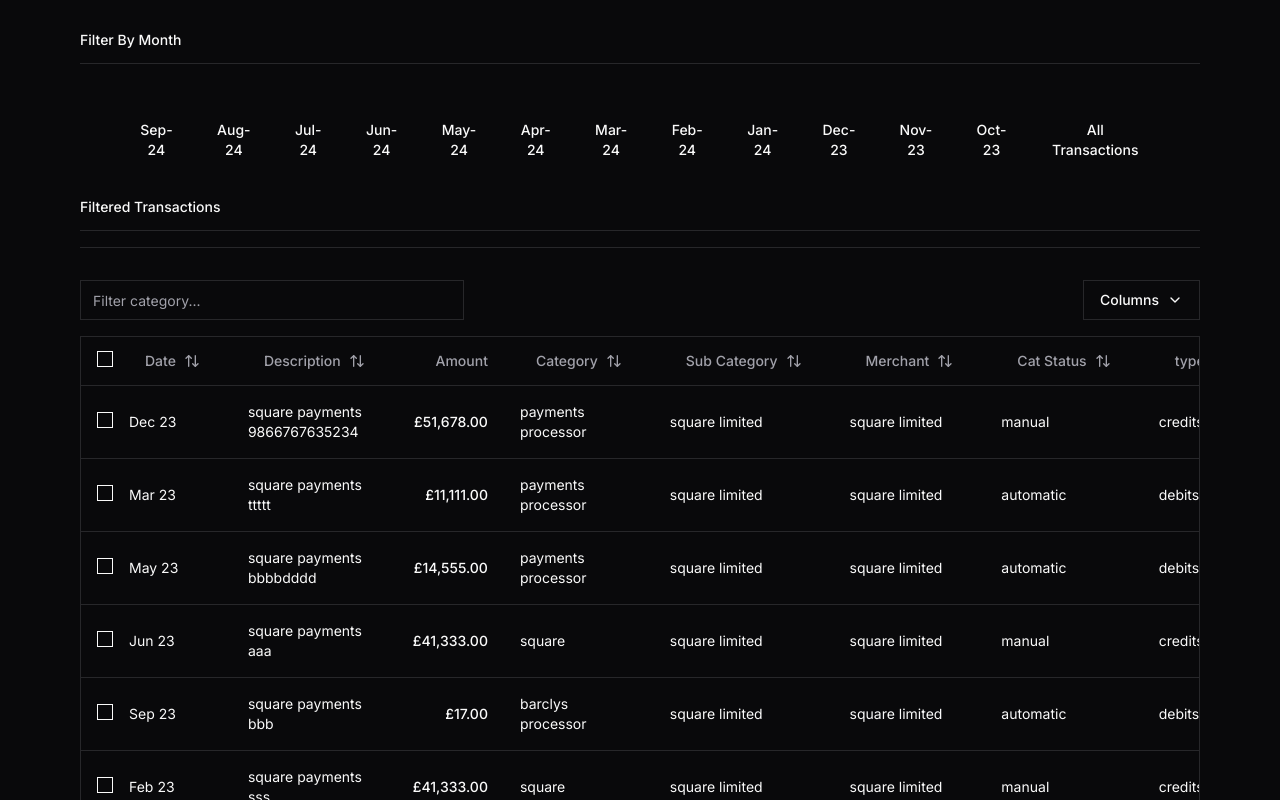
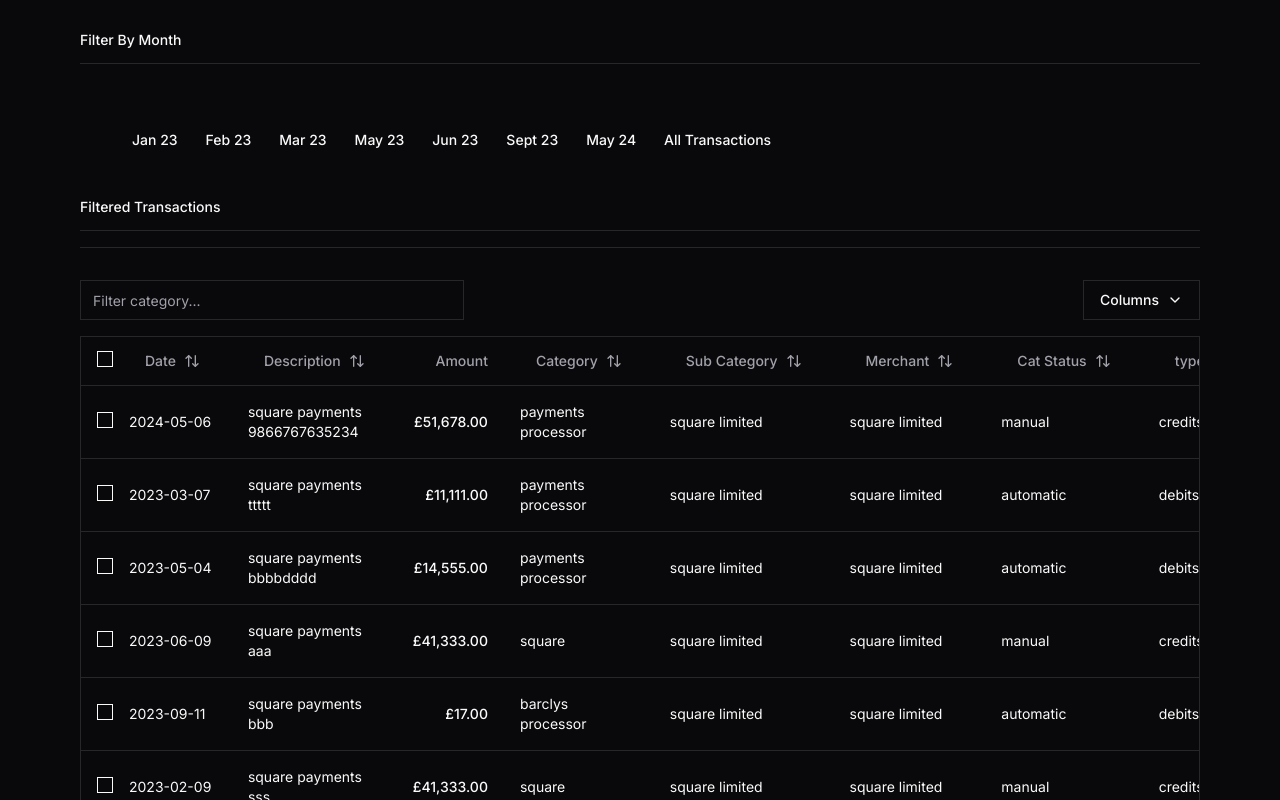
Before and after one commit to Smile2B/365finance, a Next.js app: page / in a window 1280 px wide. Shown: the part 700-1500 px from the top of the page. Built offline with nearby package versions, Linux system fonts and the light colour scheme.

Commit message:
Update page.tsx

```diff
--- a/src/app/page.tsx
+++ b/src/app/page.tsx
@@ -45,7 +45,7 @@ import { Checkbox } from "@/components/ui/checkbox";
 const data = [
   {
     transactionID: "1",
-    date: "2023-12-06",
+    date: "2024-05-06",
     description: "Square Payments 9866767635234",
     amount: "51678.00",
     category: "Payments Processor",
@@ -143,16 +143,7 @@ const data = [
     type: "Credits Only",
   },
 ];
-const formatDate = (dateString: string) => {
-  const options = { year: "2-digit", month: "short" };
-  return new Date(dateString).toLocaleDateString("en-US", options);
-};
-const getUniqueMonths = (data) => {
-  const monthsSet = new Set(
-    data.map((item) => formatDate(item.date))
-  );
-  return Array.from(monthsSet).sort((a, b) => new Date(`01-${a}`) - new Date(`01-${b}`)); // Sort by date
-};
+
 
 const columns: ColumnDef<Payment>[] = [
   {
@@ -190,11 +181,9 @@ const columns: ColumnDef<Payment>[] = [
         </Button>
       );
     },
-    cell: ({ row }) => {
-      const rawDate = row.getValue("date");
-      const formattedDate = formatDate(rawDate);
-      return <div className="capitalize">{formattedDate}</div>;
-    }
+    cell: ({ row }) => (
+      <div className="lowercase">{row.getValue("date")}</div>
+    ),
   },
   {
     accessorKey: "description",
@@ -359,183 +348,24 @@ export type Payment = {
 
 // These function are moved to utils
 // Transaction, aggregateData, filterData
-const invoices = [
-  {
-    invoice: "INV001",
-    paymentStatus: "Paid",
-    totalAmount: "$250.00",
-    paymentMethod: "Credit Card",
-  },
-  {
-    invoice: "INV002",
-    paymentStatus: "Pending",
-    totalAmount: "$150.00",
-    paymentMethod: "PayPal",
-  },
-  {
-    invoice: "INV003",
-    paymentStatus: "Unpaid",
-    totalAmount: "$350.00",
-    paymentMethod: "Bank Transfer",
-  },
-  {
-    invoice: "INV004",
-    paymentStatus: "Paid",
-    totalAmount: "$450.00",
-    paymentMethod: "Credit Card",
-  },
-  {
-    invoice: "INV005",
-    paymentStatus: "Paid",
-    totalAmount: "$550.00",
-    paymentMethod: "PayPal",
-  },
-  {
-    invoice: "INV006",
-    paymentStatus: "Pending",
-    totalAmount: "$200.00",
-    paymentMethod: "Bank Transfer",
-  },
-  {
-    invoice: "INV007",
-    paymentStatus: "Unpaid",
-    totalAmount: "$300.00",
-    paymentMethod: "Credit Card",
-  },
-];
-const data3: Transaction[] = [
-  {
-    label: "salary",
-    note: "monthly salary",
-    category: "income",
-    type: "income",
-    amount: 850,
-    date: "2024-07-06",
-  },
-  {
-    label: "groceries",
+// Main component
+const formatDate = (dateString: string) => {
+  const options = { year: "2-digit", month: "short" };
+  return new Date(dateString).toLocaleDateString("en-UK", options);
+};
 
-    note: "weekly grocery shopping",
-    category: "food",
-    type: "expense",
-    amount: 250,
-    date: "2024-07-05",
-  },
-  {
-    label: "electricity bill",
-    note: "monthly electricity bill",
-    category: "utilities",
-    type: "expense",
-    amount: 150,
-    date: "2024-07-04",
-  },
-  {
-    label: "freelance work",
-    note: "payment for freelance project",
-    category: "income",
-    type: "income",
-    amount: 700,
-    date: "2024-07-03",
-  },
-  {
-    label: "rent",
-    note: "monthly rent payment",
-    category: "housing",
-    type: "expense",
-    amount: 900,
-    date: "2024-07-02",
-  },
-  {
-    label: "gym membership",
-    note: "monthly gym fee",
-    category: "health",
-    type: "expense",
-    amount: 120,
-    date: "2024-07-01",
-  },
-  {
-    label: "restaurant",
-    note: "dinner at a restaurant",
-    category: "food",
-    type: "expense",
-    amount: 175,
-    date: "2024-06-30",
-  },
-  {
-    label: "internet bill",
-    note: "monthly internet bill",
-    category: "utilities",
-    type: "expense",
-    amount: 140,
-    date: "2024-06-29",
-  },
-  {
-    label: "transport",
-    note: "public transport pass",
-    category: "transport",
-    type: "expense",
-    amount: 130,
-    date: "2024-06-28",
-  },
-  {
-    label: "office supplies",
-    note: "stationery items for office",
-    category: "work",
-    type: "expense",
-    amount: 120,
-    date: "2024-06-27",
-  },
-  {
-    label: "concert tickets",
-    note: "tickets for a concert",
-    category: "entertainment",
-    type: "expense",
-    amount: 300,
-    date: "2024-06-26",
-  },
-  {
-    label: "car maintenance",
-    note: "annual car servicing",
-    category: "transport",
-    type: "expense",
-    amount: 400,
-    date: "2024-06-25",
-  },
-  {
-    label: "book purchase",
-    note: "buying a new book",
-    category: "education",
-    type: "expense",
-    amount: 110,
-    date: "2024-06-24",
-  },
-  {
-    label: "movie night",
-    note: "tickets for a movie",
-    category: "entertainment",
-    type: "expense",
-    amount: 150,
-    date: "2024-06-23",
-  },
-  {
-    label: "gift",
-    note: "birthday gift for a friend",
-    category: "gifts",
-    type: "expense",
-    amount: 200,
-    date: "2024-06-22",
-  },
-  {
-    label: "gift",
-    note: "birthday gift for a friend",
-    category: "gifts",
-    type: "expense",
-    amount: 180,
-    date: "2024-06-21",
-  },
-];
+// Extract unique months and years from the data
+const getUniqueMonths = (data: typeof data) => {
+  const monthsSet = new Set(
+    data.map((item) => formatDate(item.date))
+  );
+  return Array.from(monthsSet).sort((a, b) => new Date(`01-${a}`) - new Date(`01-${b}`)); // Sort by date
+};
+  // Extract unique months and years from the data
+
+
 export default function Home() {
-
+  const uniqueMonths = getUniqueMonths(data);
   const [sorting, setSorting] = React.useState<SortingState>([]);
   const [columnFilters, setColumnFilters] = React.useState<ColumnFiltersState>(
     []
@@ -692,21 +522,14 @@ export default function Home() {
         </div>
         <Separator className="my-4" />
         <div className="grid justify-items-start  p-10">
-          <ToggleGroup type="single">
-            <ToggleGroupItem value="a">Sep-24</ToggleGroupItem>
-            <ToggleGroupItem value="b">Aug-24</ToggleGroupItem>
-            <ToggleGroupItem value="c">Jul-24</ToggleGroupItem>
-            <ToggleGroupItem value="d">Jun-24</ToggleGroupItem>
-            <ToggleGroupItem value="f">May-24</ToggleGroupItem>
-            <ToggleGroupItem value="g">Apr-24</ToggleGroupItem>
-            <ToggleGroupItem value="h">Mar-24</ToggleGroupItem>
-            <ToggleGroupItem value="i">Feb-24</ToggleGroupItem>
-            <ToggleGroupItem value="j">Jan-24</ToggleGroupItem>
-            <ToggleGroupItem value="k">Dec-23</ToggleGroupItem>
-            <ToggleGroupItem value="l">Nov-23</ToggleGroupItem>
-            <ToggleGroupItem value="o">Oct-23</ToggleGroupItem>
-            <ToggleGroupItem value="m">All Transactions</ToggleGroupItem>
-          </ToggleGroup>
+        <ToggleGroup type="single">
+          {uniqueMonths.map((month, index) => (
+            <ToggleGroupItem key={index} value={month}>
+              {month}
+            </ToggleGroupItem>
+          ))}
+          <ToggleGroupItem value="all">All Transactions</ToggleGroupItem>
+        </ToggleGroup>
         </div>
         <div className="space-y-1">
           <h3 className="text-sm font-medium leading-none">
```
